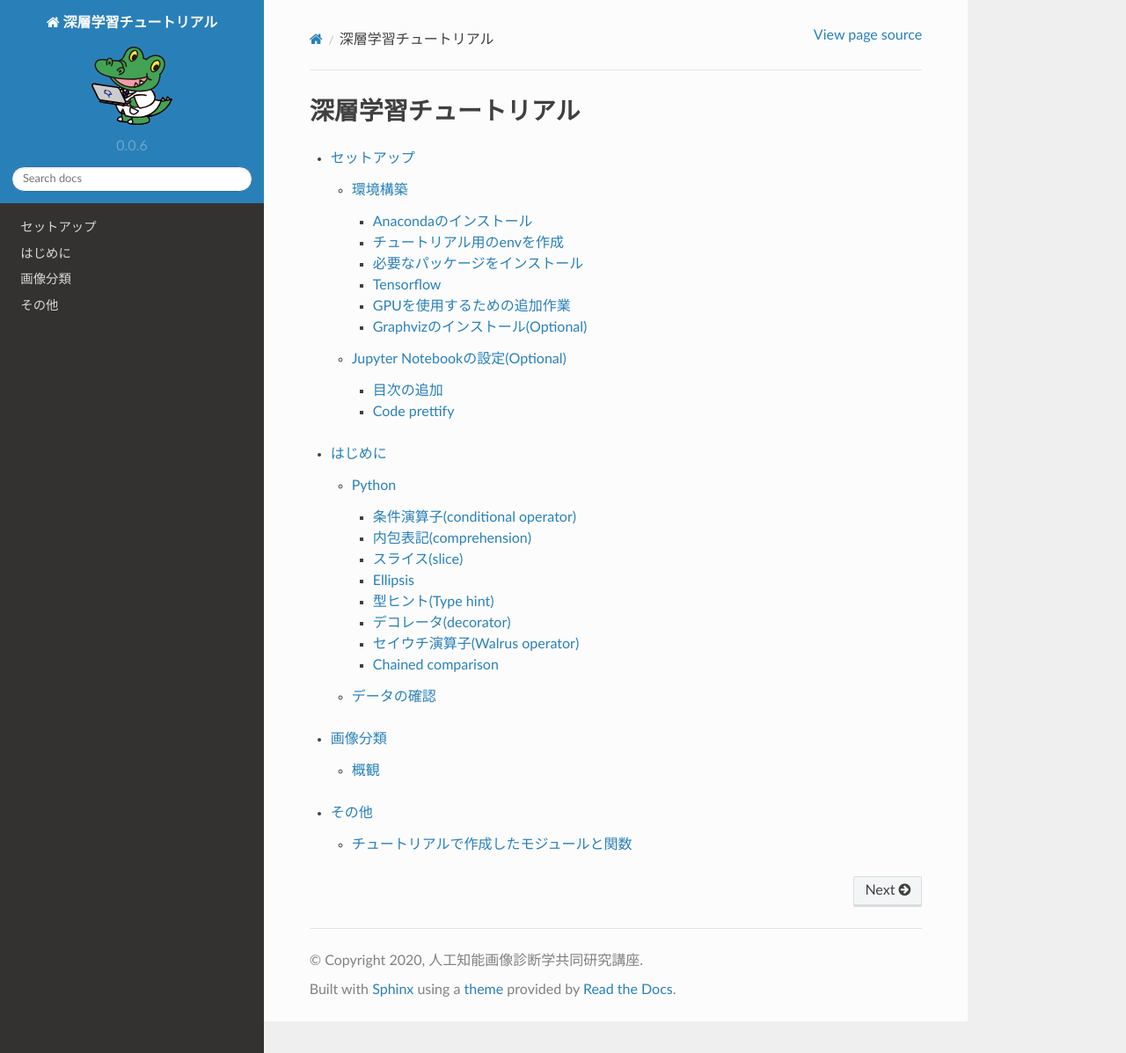
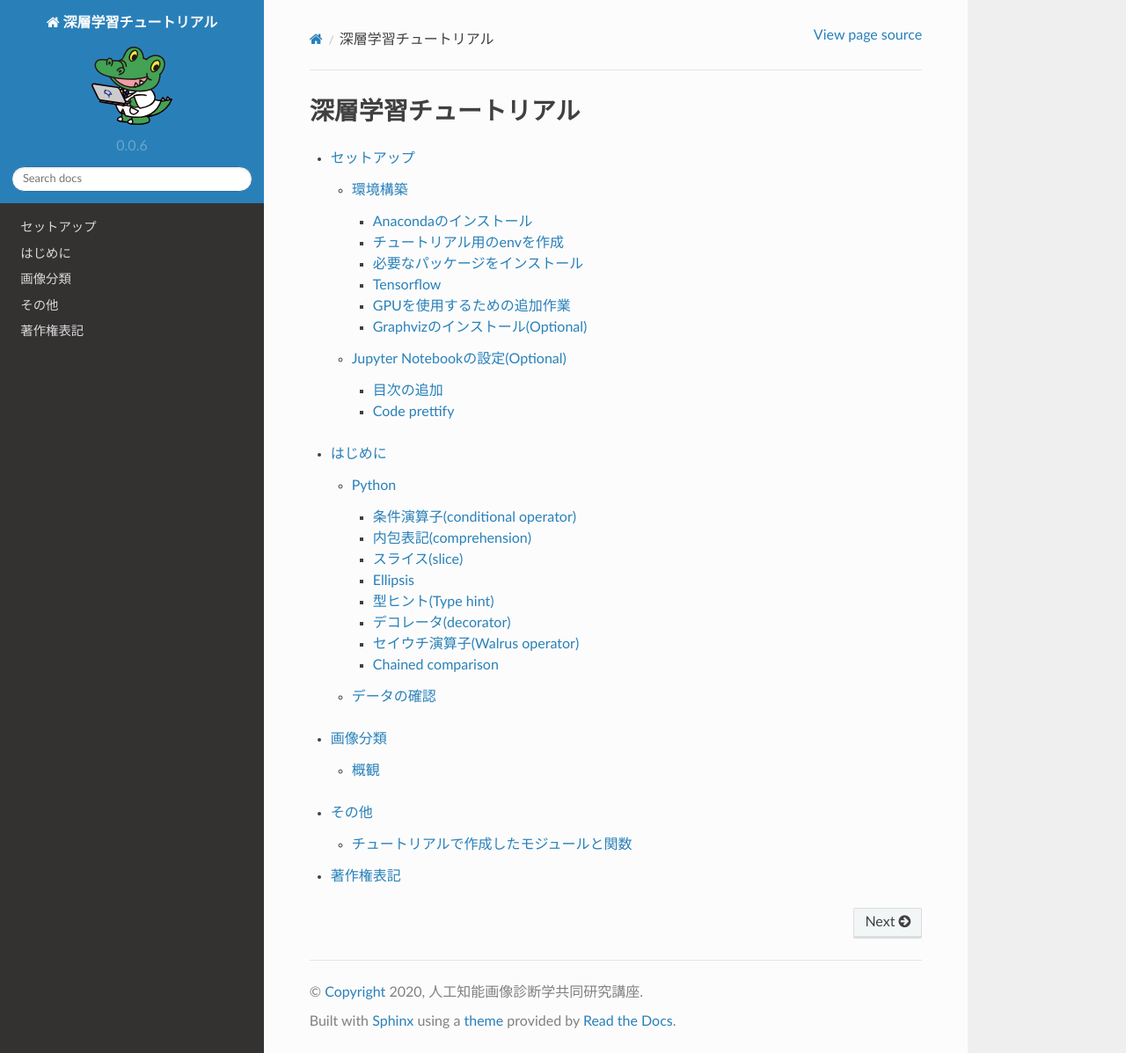
Before and after one commit to yk-szk/aitut, a Sphinx documentation site: the page built from docs/index.rst, in a window 1280 px wide and 1197 px high. Shown: the whole window at 88% size. Built offline with Sphinx 7.4.7 and the Read the Docs theme 2.0.0, drawn with Linux system fonts in a browser that asks for light colours; formulas are drawn with MathJax 3; pages that are not in the unit, such as notebooks, are missing from menus.

Commit message:
Add copyright info for the logo

```diff
--- a/docs/conf.py
+++ b/docs/conf.py
@@ -83,6 +83,8 @@ latex_preamble = r'''
 \authoraddress{
   大阪大学医学系研究科
 }
+
+\usepackage[labelformat=empty]{caption}
 '''
 
 latex_bg = r'''
--- /dev/null
+++ b/docs/copyright.rst
@@ -0,0 +1,8 @@
+
+著作権表記
+----------
+.. figure:: images/logo.*
+   :alt: 画像の著作権表記
+   :width: 30%
+
+   大阪大学「ワニ博士」
--- a/docs/index.rst
+++ b/docs/index.rst
@@ -20,3 +20,4 @@
    :maxdepth: 0
 
    notebooks/misc
+   copyright
```
